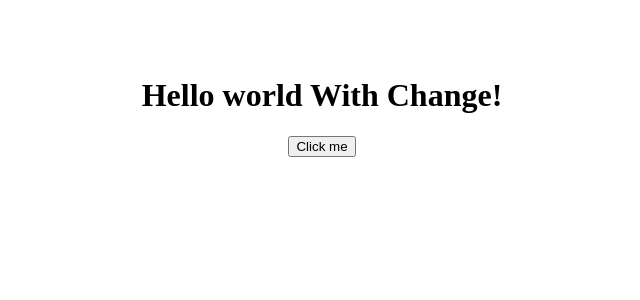
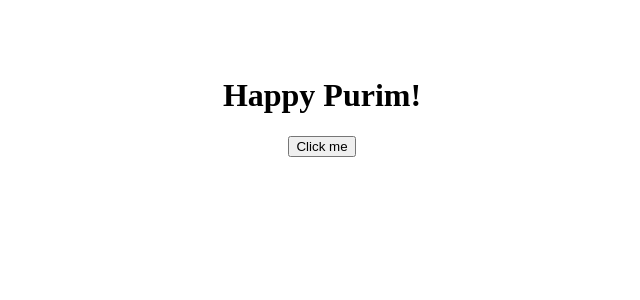
Before and after one commit to RachelGcp/simple-deploy-demo, a React (Vite) app: page / in a window 1280 px wide. Shown: the top 300 px of the page, without its empty margins (318-958 px from the left). Built offline with nearby package versions, Linux system fonts and the light colour scheme; the HTML template or start-up script is replaced by a standard one.

Commit message:
change title to Purim

```diff
--- a/src/App.jsx
+++ b/src/App.jsx
@@ -1,7 +1,7 @@
 import { useState } from 'react';
 
 function App() {
-  const [text, setText] = useState('Hello world With Change!');
+  const [text, setText] = useState('Happy Purim!');
   const [color, setColor] = useState('black');
 
   const handleClick = () => {
```
